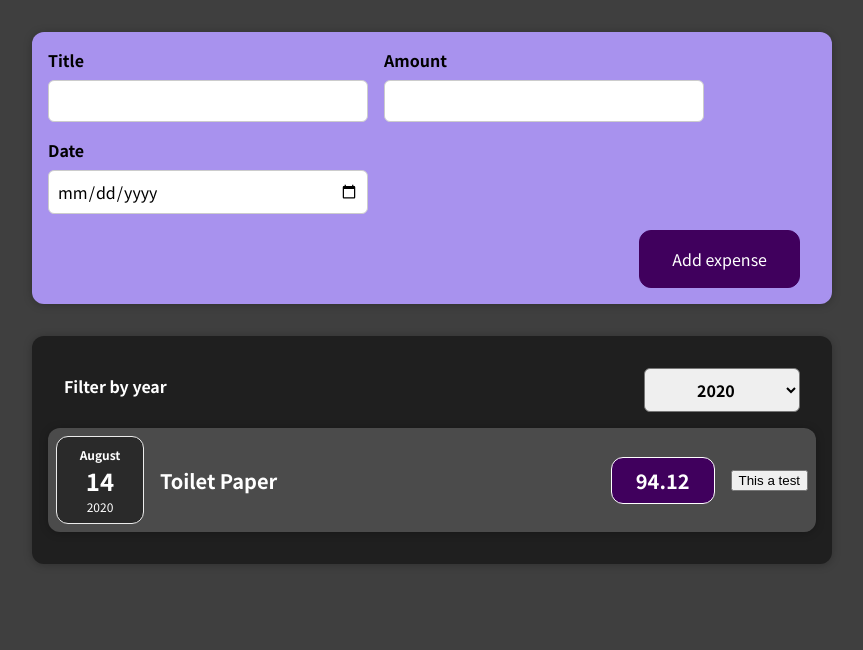
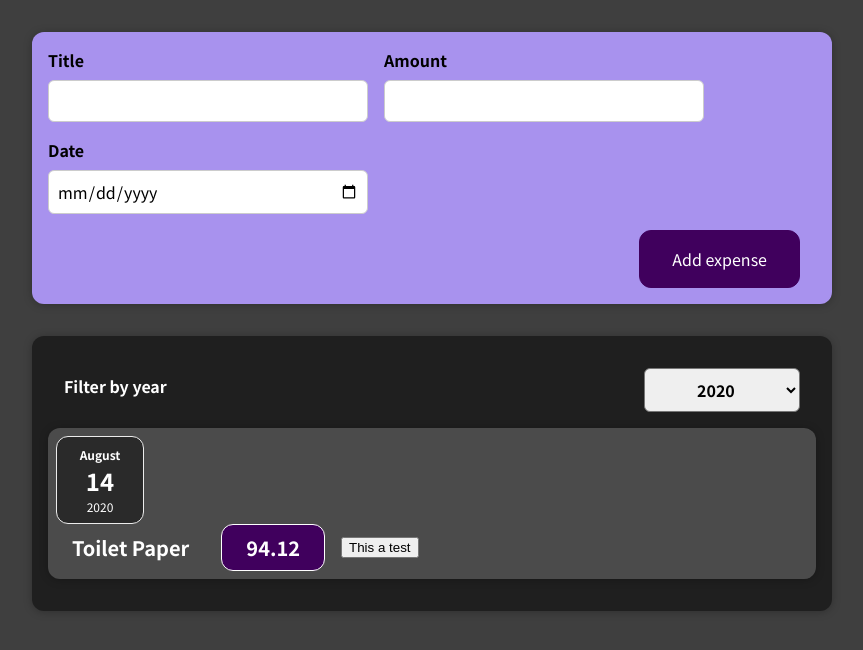
Before and after one commit to JPS09/React-basic-project, a React (Create React App) app: page / in a window 1280 px wide. Shown: the top 650 px of the page, without its empty margins (208-1071 px from the left). Built offline with nearby package versions, Linux system fonts and the light colour scheme.

Commit message:
Refacto with new component

```diff
--- a/src/components/Expenses/ExpenseItem.js
+++ b/src/components/Expenses/ExpenseItem.js
@@ -12,12 +12,14 @@ function ExpenseItem(props) {
   };
   return (
     <Card className="expense-item">
+      <li>
         <ExpenseDate date={props.date} />
         <div className="expense-item__description">
           <h2>{title}</h2>
           <div className="expense-item__price">{props.amount}</div>
           <button onClick={clickHandler}>This a test</button>
         </div>
+      </li>
     </Card>
   );
 }
--- /dev/null
+++ b/src/components/Expenses/ExpenseList.css
@@ -0,0 +1,9 @@
+.expenses-list {
+  list-style: none;
+  padding: 0;
+}
+
+.expenses-list__fallback {
+  color: white;
+  text-align: center;
+}
--- /dev/null
+++ b/src/components/Expenses/ExpenseList.js
@@ -0,0 +1,34 @@
+import ExpenseItem from "./ExpenseItem";
+import "./ExpenseList.css";
+
+/* Shorter way than ternary:
+    {filteredExpenses.length === 0 && <p>No displayable expenses</p>}
+    {filteredExpenses.map((expense) => (
+      <ExpenseItem
+        key={expense.id}
+        title={expense.title}
+        amount={expense.amount}
+        date={expense.date}
+      />
+    ))} */
+function ExpenseList(props) {
+  // We can conditionnaly return different jsx code
+  if (props.data.length === 0) {
+    return <h2 className="expenses-list__fallback">Found no expenses</h2>;
+  }
+  // If first if not met, display all
+  return (
+    <ul className="expenses-list">
+      {props.data.map((expense) => (
+        <ExpenseItem
+          key={expense.id}
+          title={expense.title}
+          amount={expense.amount}
+          date={expense.date}
+        />
+      ))}
+    </ul>
+  );
+}
+
+export default ExpenseList;
--- a/src/components/Expenses/Expenses.js
+++ b/src/components/Expenses/Expenses.js
@@ -1,4 +1,4 @@
-import ExpenseItem from "./ExpenseItem.js";
+import ExpenseList from "./ExpenseList.js";
 import ExpenseFilter from "./ExpenseFilter.js";
 import Card from "../Card.js";
 import "./Expenses.css";
@@ -11,26 +11,15 @@ function Expenses(props) {
   );
   const selectedYearHandler = (selectedYear) => {
     setFilteredYear(selectedYear);
-    console.log(filteredExpenses);
   };
+
   return (
     <Card className="expenses">
       <ExpenseFilter
         onSelectedYear={selectedYearHandler}
         selected={filteredYear}
       ></ExpenseFilter>
-      {/* Shorter way than ternary: */}
-      {filteredExpenses.length === 0 && (
-        <p>No displayable expenses</p>
-      )}
-      {filteredExpenses.map((expense) => (
-        <ExpenseItem
-          key={expense.id}
-          title={expense.title}
-          amount={expense.amount}
-          date={expense.date}
-        />
-      ))}
+      <ExpenseList data={filteredExpenses} />
     </Card>
   );
 }
```
Lines whose indentation alone changed are shown as unchanged.
